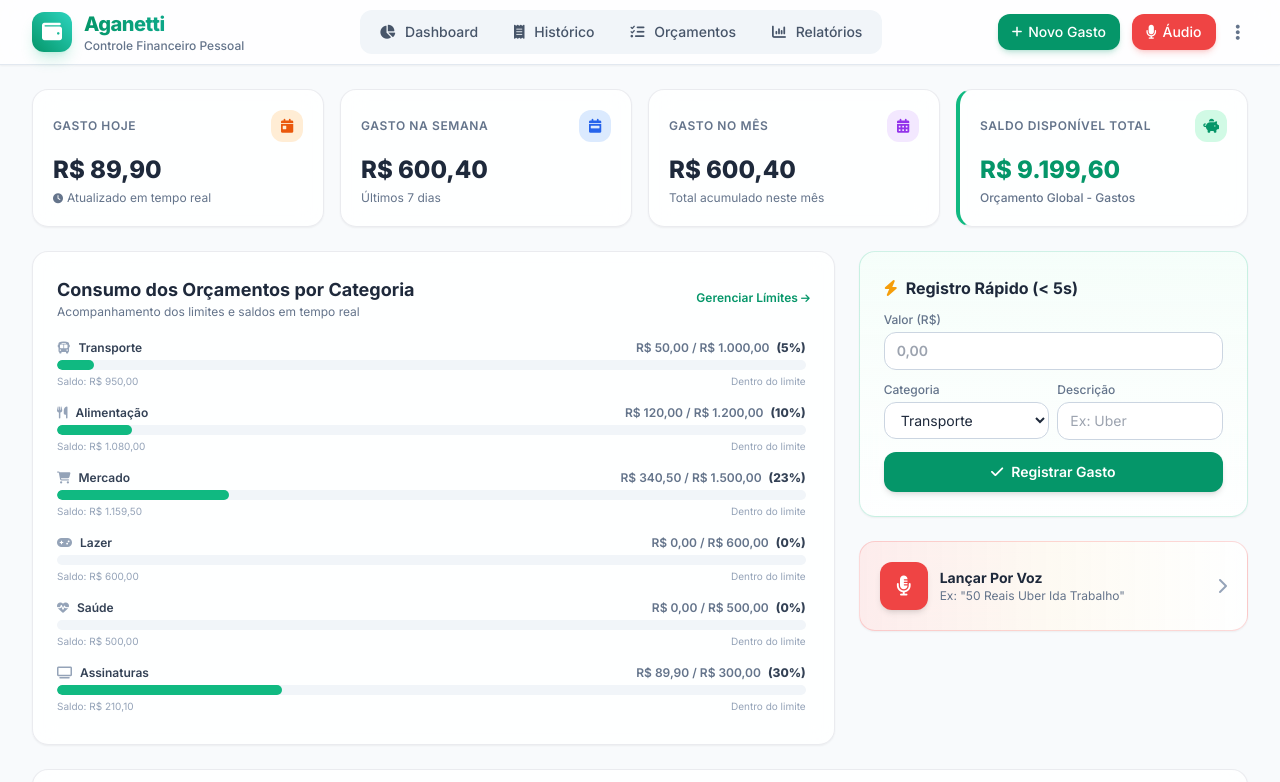
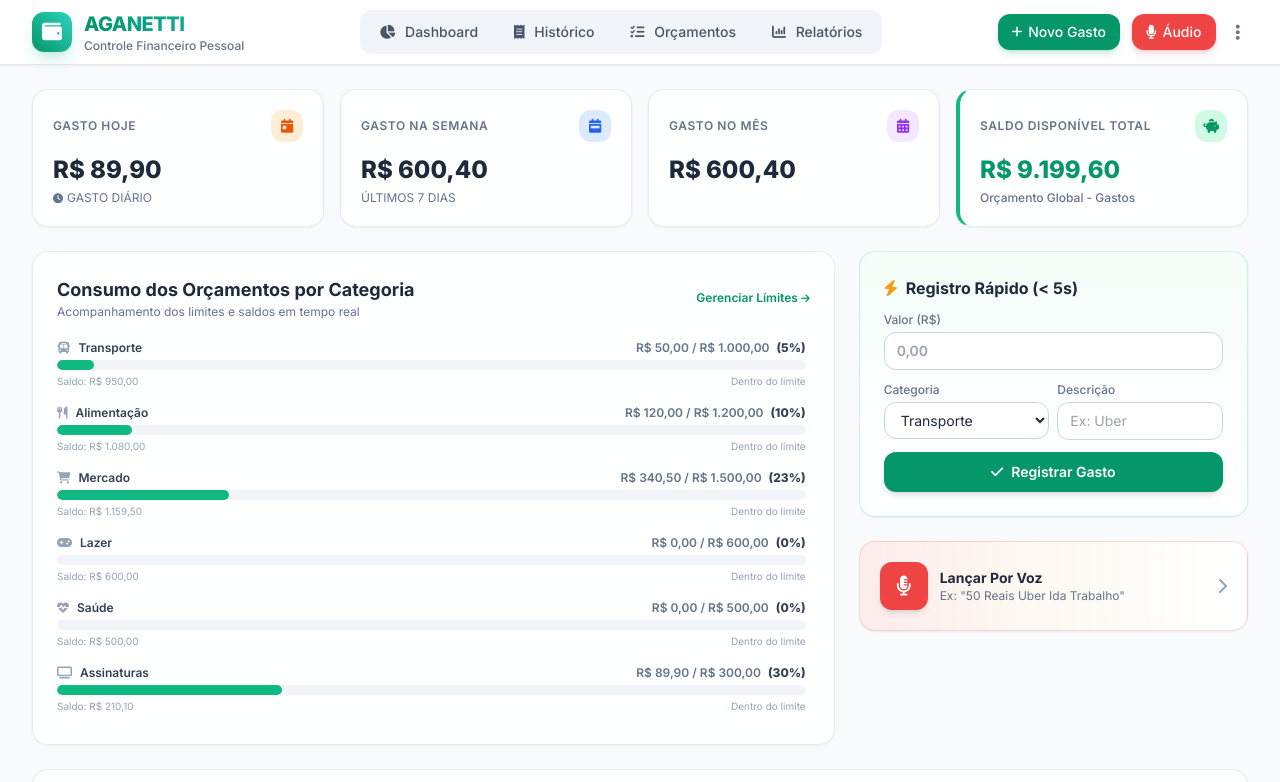
Before and after one commit to jzd9d98f2d-oss/FINANCEIRO, a plain HTML site: page index.html in a window 1280 px wide. Shown: the top 782 px of the page. Drawn offline with nearby package versions, Linux system fonts and the light colour scheme.

Commit message:
Update index.html

```diff
--- a/index.html
+++ b/index.html
@@ -67,7 +67,7 @@
             <i class="fa-solid fa-wallet text-xl"></i>
           </div>
           <div>
-            <h1 class="font-extrabold text-xl tracking-tight bg-gradient-to-r from-emerald-600 to-teal-500 bg-clip-text text-transparent">Aganetti</h1>
+            <h1 class="font-extrabold text-xl tracking-tight bg-gradient-to-r from-emerald-600 to-teal-500 bg-clip-text text-transparent">AGANETTI</h1>
             <p class="text-xs text-slate-500 dark:text-slate-400 font-medium hidden sm:block">Controle Financeiro Pessoal</p>
           </div>
         </div>
@@ -162,7 +162,7 @@
             </div>
             <div id="cardSpentToday" class="text-2xl font-black mt-3 text-slate-800 dark:text-white">R$ 0,00</div>
             <p class="text-xs text-slate-500 dark:text-slate-400 mt-1 flex items-center gap-1">
-              <i class="fa-solid fa-clock text-[10px]"></i> Atualizado em tempo real
+              <i class="fa-solid fa-clock text-[10px]"></i>GASTO DIÁRIO
             </p>
           </div>
 
@@ -175,7 +175,7 @@
               </span>
             </div>
             <div id="cardSpentWeek" class="text-2xl font-black mt-3 text-slate-800 dark:text-white">R$ 0,00</div>
-            <p class="text-xs text-slate-500 dark:text-slate-400 mt-1">Últimos 7 dias</p>
+            <p class="text-xs text-slate-500 dark:text-slate-400 mt-1">ÚLTIMOS 7 DIAS</p>
           </div>
 
           <!-- Gasto no Mês -->
@@ -187,7 +187,7 @@
               </span>
             </div>
             <div id="cardSpentMonth" class="text-2xl font-black mt-3 text-slate-800 dark:text-white">R$ 0,00</div>
-            <p id="cardSpentMonthSub" class="text-xs text-slate-500 dark:text-slate-400 mt-1">Total acumulado neste mês</p>
+            <p id="cardSpentMonthSub" class="text-xs text-slate-500 dark:text-slate-400 mt-1"></p>
           </div>
 
           <!-- Total Disponível -->
```
